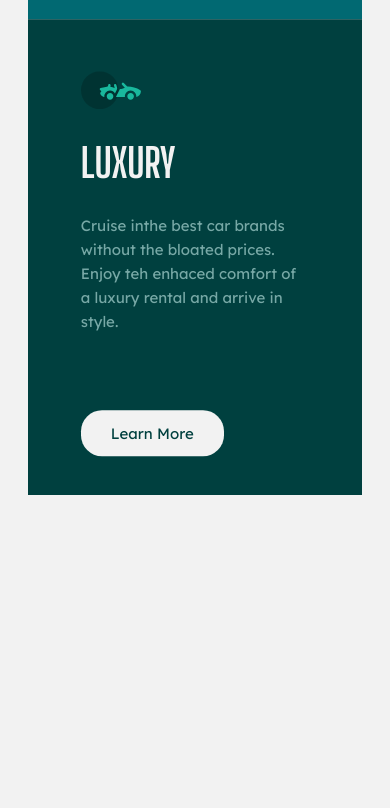
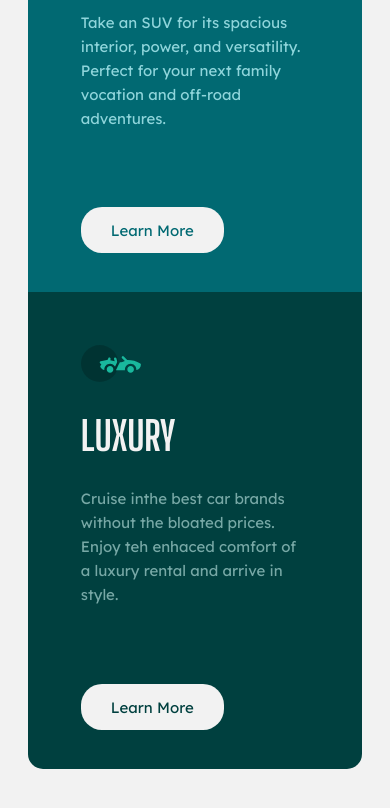
Before and after one commit to JuCanavans/columns, a plain HTML site: page index.html in a window 390 px wide. Shown: the part 700-1508 px from the top of the page. Before the commit the page ends 1195 px from the top, so only its background shows below. Drawn offline with Linux system fonts and the light colour scheme.

Commit message:
Atualização de responsividade do site

```diff
--- a/index.html
+++ b/index.html
@@ -8,8 +8,7 @@
 </head>
 <body>
     <main class="main">
-        <section class="main-section">
-
+        <section  class="main-section">
                 <div class="section-container-oranje">
                     <div class="section-container-div">
                         <div class="section-description">
@@ -18,7 +17,7 @@
                         </div>
                         <p class="section-text">Choose a sedan for its affordability and excellet fuel economy. Ideal for cruising in the city or on your next road trip.</p>
                     </div>
-                <div class="teste">
+                    <div class="section-buntton-div">
                         <a class="section-button" href="#">Learn More</a>
                     </div>
                 </div>
@@ -31,7 +30,7 @@
                         </div>
                         <p class="section-text text-green-blue">Take an SUV for its spacious interior, power, and versatility. Perfect for your next family vocation and off-road adventures.</p>
                     </div>
-                <div class="teste">
+                    <div class="section-buntton-div">
                         <a class="section-button button-blue-green" href="#">Learn More</a>
                     </div>
                 </div>
@@ -44,7 +43,7 @@
                         </div>
                         <p class="section-text text-green">Cruise inthe best car brands without the bloated prices. Enjoy teh enhaced comfort of a luxury rental and arrive in style.</p>
                     </div>
-                <div class="teste">
+                    <div class="section-buntton-div">
                         <a class="section-button button-green" href="#">Learn More</a>
                     </div>
                 </div>
--- a/style/style.css
+++ b/style/style.css
@@ -24,20 +24,22 @@ body{
     background-color: var(--background-color);
     font-size: 15px;
     font-family: var(--font-family-primary);
+    overflow: auto
 }
 
 .main{
-    overflow: hidden;
-}
-
-.main-section{
-    border-radius: 10px;
-    display: flex;
     position: absolute;
     top: 50%;
     left: 50%;
     transform: translate(-50%, -50%);
+}
+
+.main-section{
+    width: auto;
+    height: 500px;
+    display: flex;
     overflow: hidden;
+    border-radius: 15px;
 }
 
 .section-container-oranje{
@@ -79,11 +81,8 @@ body{
     line-height: 1.6;
 }
 
-.secation-button-div{
-    text-align: center;
-}
-
-.teste{
+.section-buntton-div{
+    display: block;
     position: relative;
 }
 
@@ -139,30 +138,32 @@ body{
     letter-spacing: 2px;
 }
 
-@media screen and (max-width: 1338px){
+@media screen  and (max-width: 1531px){
+    .main{
+        width: 80%;
+    }
+}
+
+@media screen  and (max-width: 954px){
+    .main{
+        margin: 10% 0;
+        position: relative;
+        top: 0;
+        left: 0;
+        transform: none;
+        width: 100%;
+    }
     .main-section{
         display: flex;
         flex-direction: column;
-        width: 40%;
-        margin: 15% 0;
+        align-items: center;
+        width: auto;
+        height: auto;
+    }
+    .section-container-oranje{
+        border-radius: 15px 15px 0 0;
+    }
+    .section-container-blue{
+        border-radius: 0 0 15px 15px;
     }
 }
-
-@media screen and (max-width: 400px){
-    .main-section{
-        width: 100%;
-        height: auto;
-        align-items: center;
-    }
-}
-
-/*
-.main-section{
-    border-radius: 10px;
-    display: flex;
-    position: absolute;
-    top: 50%;
-    left: 50%;
-    transform: translate(-50%, -50%);
-    overflow: hidden;
-}*/
```
Lines whose indentation alone changed are shown as unchanged.
